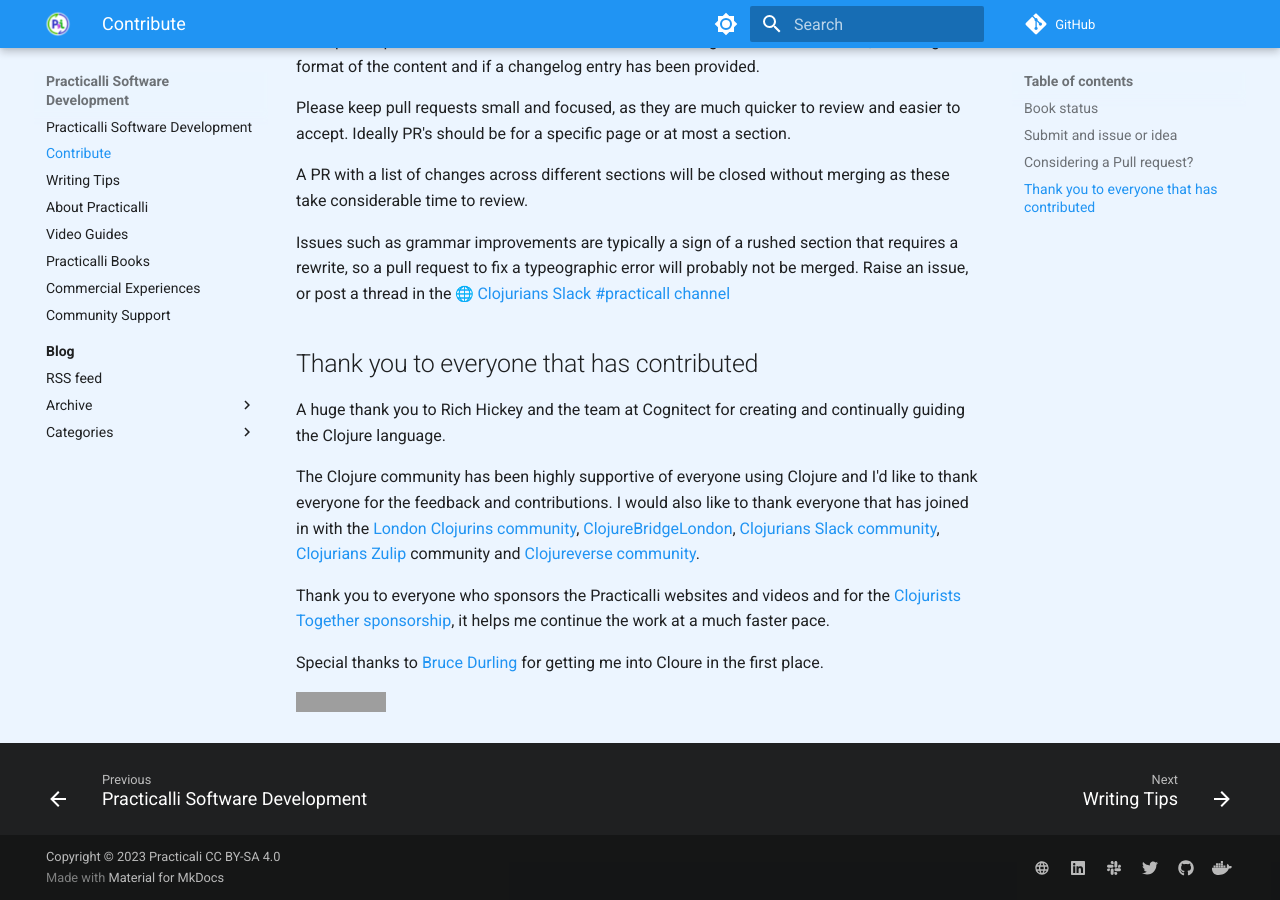
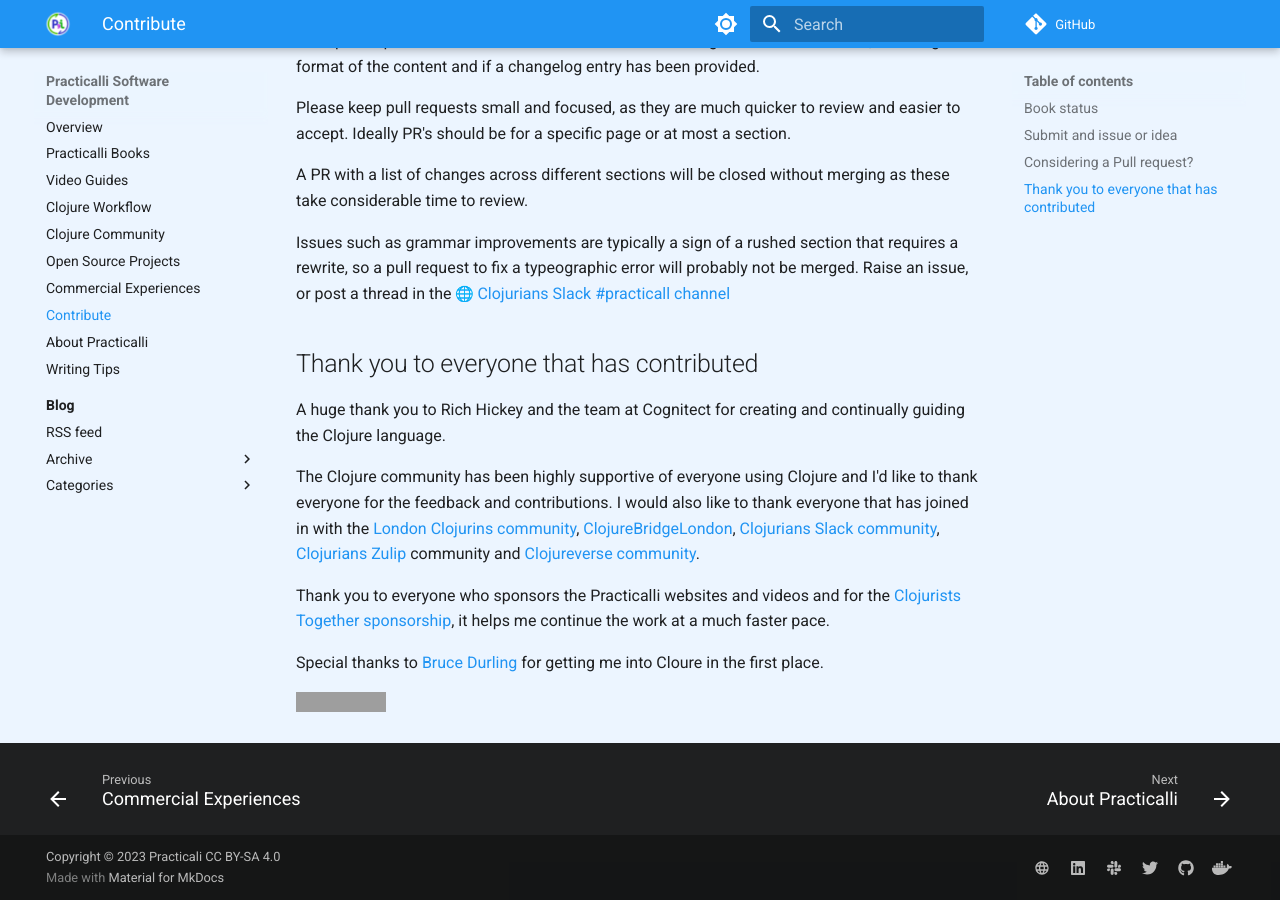
Before and after one commit to practicalli/practicalli.github.io, an MkDocs documentation site: the page built from docs/contributing.md, in a window 1280 px wide and 900 px high, scrolled down 1425 px. Built offline with MkDocs 1.6.1 and Material for MkDocs 9.7.7, drawn with Linux system fonts in a browser that asks for light colours; emoji names are drawn with the system emoji font; plug-ins that fetch from the network failed and are left out; grey boxes are pictures that could not be loaded.

Commit message:
mkdocs: refactor navigation order

```diff
--- a/mkdocs.yml
+++ b/mkdocs.yml
@@ -141,14 +141,16 @@ extra:
 
 # Navigation
 nav:
-  - index.md
+  - Overview: index.md
+  - Practicalli Books: books.md
+  - Video Guides: video-guides.md
+  - Clojure Workflow: clojure-repl-workflow.md
+  - Clojure Community: clojure-community.md
+  - Open Source Projects: oss-projects.md
+  - Commercial Experiences: commercial-projects.md
   - Contribute: contributing.md
+  - About Practicalli: practicalli-team.md
   - Writing Tips: writing-tips.md
-  - About Practicalli: practicalli-team.md
-  - Video Guides: video-guides.md
-  - Practicalli Books: books.md
-  - Commercial Experiences: commercial-projects.md
-  - Community Support: clojure-community.md
   - Blog:
       - blog/index.md
       - RSS feed: feed_rss_created.xml
```
